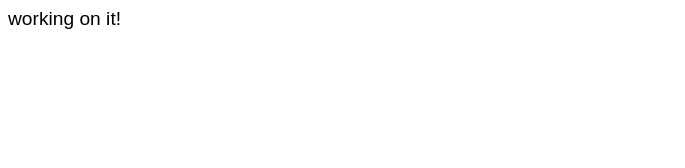
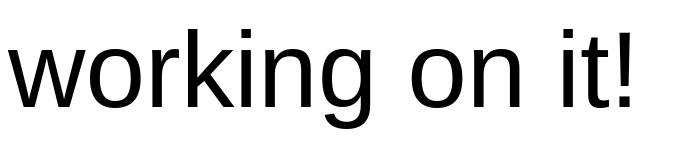
Before and after one commit to shrub47381/just-a-number, a plain HTML site: page index.html in a window 1280 px wide. Shown: the whole page, without its empty margins (0-685 px from the left). Drawn offline with Linux system fonts and the light colour scheme.

Commit message:
bigger waiting font

```diff
--- a/index.html
+++ b/index.html
@@ -8,6 +8,6 @@
     <title>number</title>
 </head>
 <body>
- <div class="value-container" style="font-family: Arial; font-size: 1.2rem">working on it!</div>
+ <div class="value-container" style="font-family: Arial; font-size: 6.7rem">working on it!</div>
 </body>
 </html>
```
